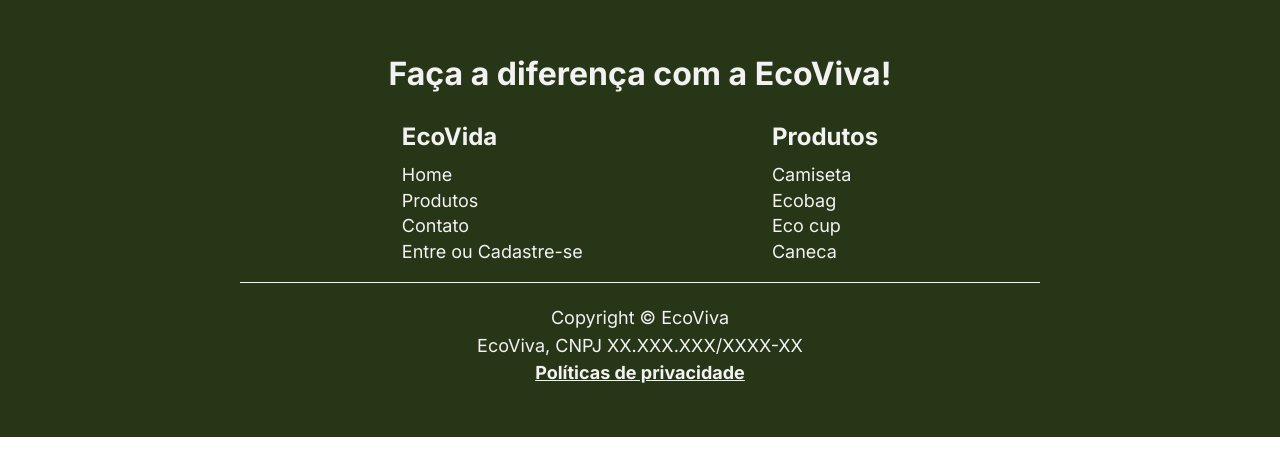
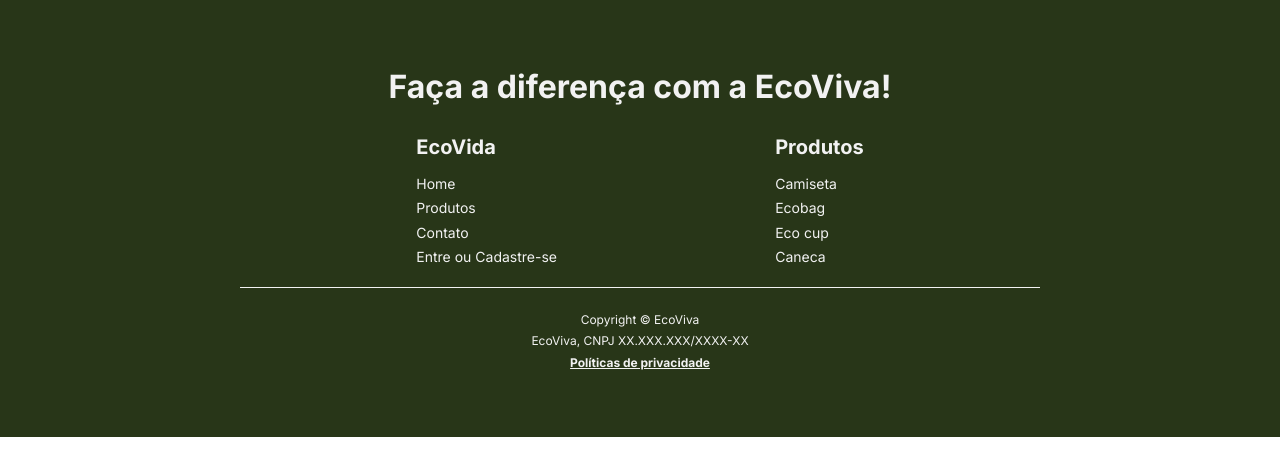
Before and after one commit to GlauberBispo/projeto-final-react, a React (Create React App) app: page / in a window 1280 px wide. Shown: the top 476 px of the page. Built offline with nearby package versions, Linux system fonts and the light colour scheme.

Commit message:
ajustado o footer

```diff
--- a/src/components/footer/style.css
+++ b/src/components/footer/style.css
@@ -31,7 +31,7 @@ footer {
 
 .footer-container-links span {
     color: var(--white);
-    font-size: 1.5rem;
+    font-size: 1.25rem;
     font-weight: 600;
 }
 
@@ -46,7 +46,7 @@ footer {
 
 .footer-container-links ul > li > a {
     color: var(--white);
-    font-size: 1.125rem;
+    font-size: 0.875rem;
     font-weight: 400;
     text-decoration: none;
 }
@@ -68,14 +68,14 @@ footer {
 
 .information p {
     color: var(--white);
-    font-size: 1.125rem;
+    font-size: 0.75rem;
     font-weight: 400;
 }
 
 .information a {
     color: var(--white);
     font-family: Inter;
-    font-size: 1.125rem;
+    font-size: 0.75rem;
     font-style: normal;
     font-weight: 600;
     line-height: normal;
```
Also changed, not shown: src/components/home/index.tsx (added), src/components/home/style.css (added).
